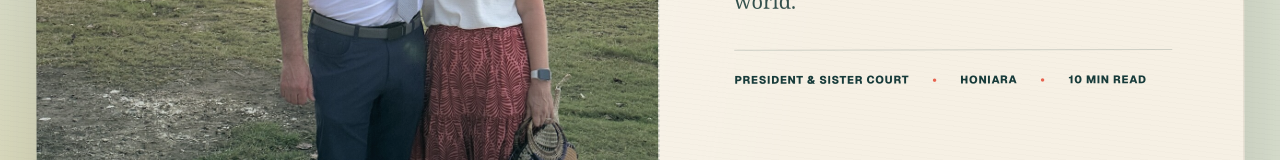
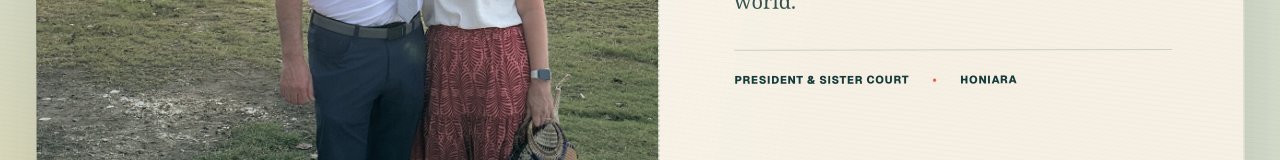
Before and after one commit to mckaycourt/solomon-islands-mission, a Next.js app: page /letters/month-one in a window 1280 px wide. Shown: the part 579-739 px from the top of the page. Built offline with nearby package versions, Linux system fonts and the light colour scheme.

Commit message:
Remove read times from letter pages

```diff
--- a/app/letters/august-5/page.tsx
+++ b/app/letters/august-5/page.tsx
@@ -138,7 +138,6 @@ export default function AugustFiveLetter() {
             <div className="meta">
               <span>President &amp; Sister Court</span>
               <span>Honiara</span>
-              <span>9 min read</span>
             </div>
             <p className="hand-note">we are in the hands of God</p>
             <div className="postmark" aria-hidden="true">Honiara<br />Solomon Islands<br />05 · 08 · 26</div>
--- a/app/letters/month-one/page.tsx
+++ b/app/letters/month-one/page.tsx
@@ -167,7 +167,6 @@ export default function MonthOneLetter() {
             <div className="meta">
               <span>President &amp; Sister Court</span>
               <span>Honiara</span>
-              <span>10 min read</span>
             </div>
             <p className="hand-note">we carry you with us every day!</p>
             <div className="postmark" aria-hidden="true">Honiara<br />Solomon Islands<br />13 · 07 · 26</div>
```
